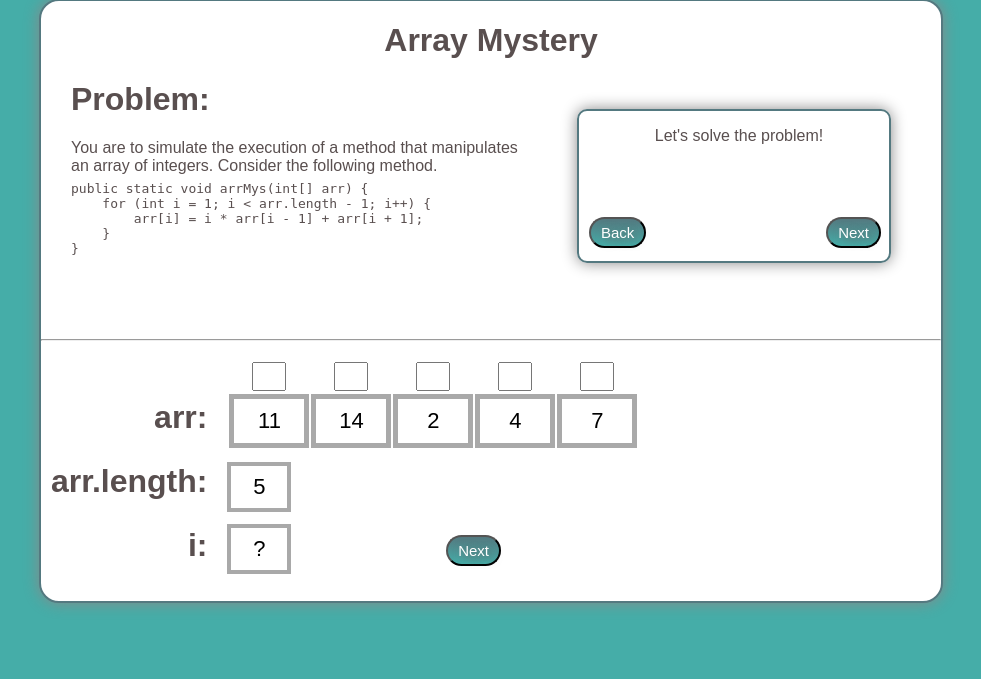
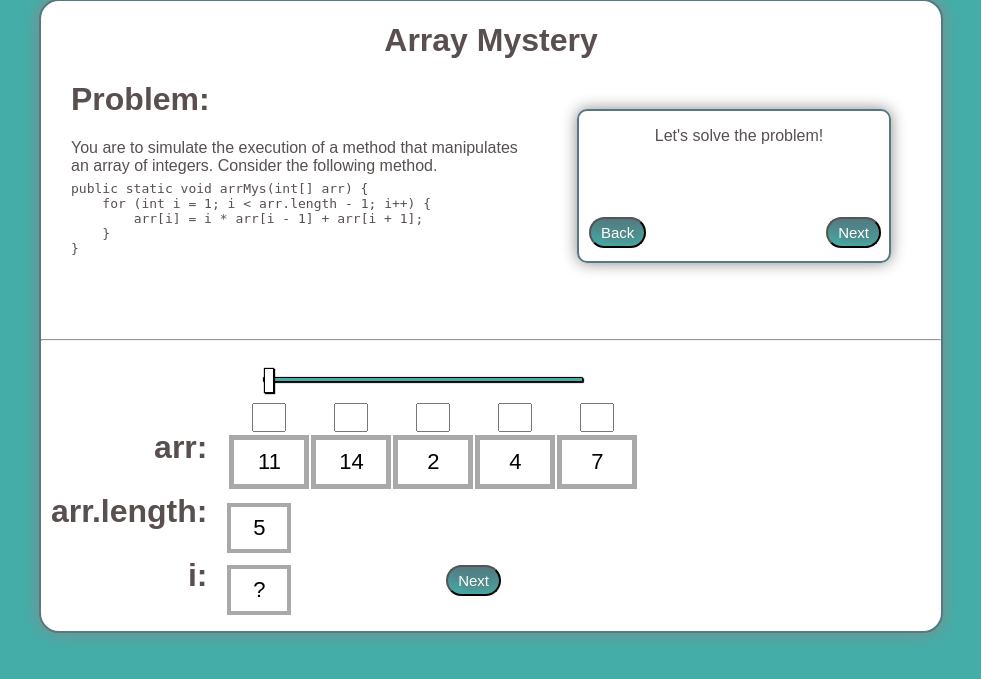
Before and after one commit to awilliambauer/practicum, a PHP site: page /arrayMystery/index.html in a window 1280 px wide. Shown: the part 71-750 px from the top of the page, without its empty margins (149-1130 px from the left). Run offline with PHP 8.4, Linux system fonts and the light colour scheme; some libraries are stand-ins or nearby versions.

Commit message:
Nifty i-slider. Aww yeeaaaah

```diff
--- a/public/arrayMystery/index.css
+++ b/public/arrayMystery/index.css
@@ -118,7 +118,7 @@ input {
 }
 
 #arrLabel {
-    margin-top: 40px;
+    margin-top: 70px;
 }
 
 .arraylabel {
@@ -168,7 +168,10 @@ h1.problemdescription {
 hr {
     clear: left;
 }
-
+#islider {
+    margin-left: 36px;
+    width: 320px;
+}
 .right {
     background-color: lawngreen;
 }
@@ -190,8 +193,7 @@ hr {
     background-image: -ms-linear-gradient(top, #547980, #45ADA8);
     background-image: -o-linear-gradient(top, #547980, #45ADA8);
     background-image: linear-gradient(to bottom, #547980, #45ADA8);
-    -webkit-border-radius: 28;
-    -moz-border-radius: 28;
+    -webkit-border-radius: 28%;
     border-radius: 28px;
     text-shadow: 4px 3px 10px #666666;
     font-family: Arial;
@@ -204,9 +206,6 @@ hr {
 #next:hover, #back:hover, #next1:hover {
     background: #9de0ad;
     background-image: -webkit-linear-gradient(top, #9de0ad, #81b38d);
-    background-image: -moz-linear-gradient(top, #9de0ad, #81b38d);
-    background-image: -ms-linear-gradient(top, #9de0ad, #81b38d);
-    background-image: -o-linear-gradient(top, #9de0ad, #81b38d);
     background-image: linear-gradient(to bottom, #9de0ad, #81b38d);
     text-decoration: none;
 }
@@ -246,6 +245,40 @@ hr {
     transition: font-size 1s;
 }
 
+input[type=range] {
+    -webkit-appearance: none;
+    margin: 18px 0;
+    width: 100%;
+}
+input[type=range]:focus {
+    outline: none;
+}
+input[type=range]::-webkit-slider-runnable-track {
+    width: 100%;
+    height: 5px;
+    cursor: pointer;
+    animate: 0.2s;
+    box-shadow: 1px 1px 1px #000000, 0px 0px 1px #0d0d0d;
+    background: #45ADA8;
+    border-radius: 1.3px;
+    border: 0.2px solid #010101;
+}
+input[type=range]::-webkit-slider-thumb {
+    box-shadow: 1px 1px 1px #000000, 0px 0px 1px #0d0d0d;
+    border: 1px solid #000000;
+    height: 25px;
+    width: 10px;
+    background: #ffffff;
+    cursor: pointer;
+    -webkit-appearance: none;
+    margin-top: -10px;
+}
+
+input[type=range]:focus::-webkit-slider-runnable-track {
+    background: #45ADA8;
+}
+
+
 /*
 DYNAMIC STYLING CLASSES
 The following classes need to remain at the bottom of the file to ensure
--- a/public/arrayMystery/index.html
+++ b/public/arrayMystery/index.html
@@ -48,8 +48,10 @@
             </div>
             <div class="varcolumn">
                 <div class="variable">
+                    <div id="rangeslider">
+                        <input id="islider" type="range" min="0" max="4" value="0" step="1" />
+                    </div>
                     <table class="vardata clear" id="array">
-
                         <thead id="indices">
                             <th><input type="text" name="0" maxlength="2" id="index0"></th>
                             <th><input type="text" name="1" maxlength="2" id="index1"></th>
--- a/public/arrayMystery/interactiveIndex.js
+++ b/public/arrayMystery/interactiveIndex.js
@@ -12,6 +12,9 @@
         $("#next").on("click", next);
         $("#next1").on("click", next);
         $("#back").on("click", back);
+        $("#islider").change(function() {
+            $("#idiv").val($(this).val());
+        });
         initializeFocus();
         document.onkeydown = checkEnter;
     };
@@ -110,6 +113,8 @@
         }
         array.append(tableBody);
 
+        //Display i value
+        $("#idiv").val($("#islider").val());
 
         // Update prompt text
         $("#promptwords").html(state.promptText);
```
